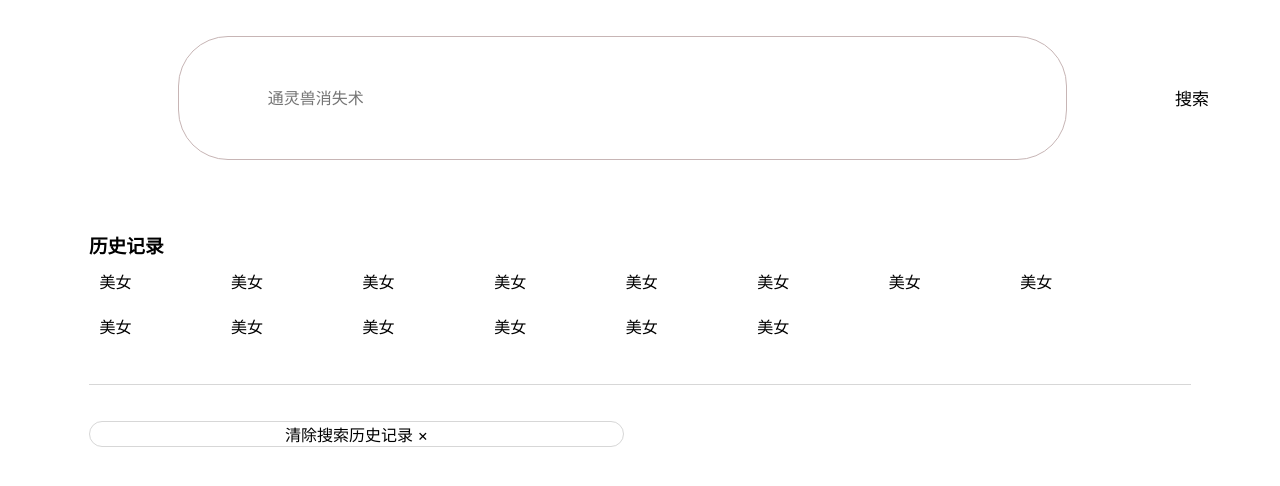
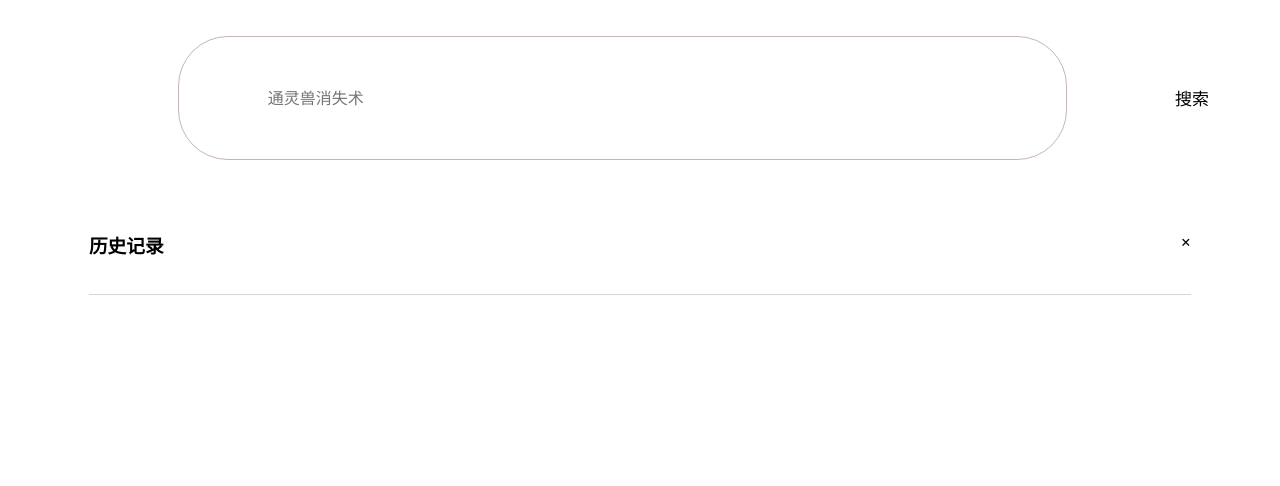
Before and after one commit to WwwanQin/heimanews, a Vue app: page /search in a window 1280 px wide. Shown: the top 486 px of the page. Built offline with nearby package versions, Linux system fonts and the light colour scheme; a small style sheet from the web is missing.

Commit message:
提交搜索页面

```diff
--- a/src/views/Search.vue
+++ b/src/views/Search.vue
@@ -6,46 +6,129 @@
             </div>
             <div class="search">
                 <span class="iconfont iconsearch"></span>
-                <input :placeholder="hotWords" ref="search">
+                <input
+                :placeholder="hotWords"
+                ref="search"
+                type="search"
+                @click="searchHistory"
+                @keyup.enter="searchResult"
+                v-model="value">
             </div>
-            <div class="searchBtn">
+            <div class="searchBtn"
+            @click="searchResult">
                 搜索
             </div>
         </div>
-        <div class="historyLabel">
-            <h3>历史记录</h3>
+        <!-- 展示搜索结果 -->
+        <div class="result-layer" v-if="clearResult">
+            <div class="resultList">
+                <div class="resultItem"
+                v-for="(item,index) in searchList"
+                :key="index">
+                    <postItem1
+                    v-if="item.cover.length == 1 && item.type == 1"
+                    :data = "item"
+                    @click.native="$router.push(`/newsarticledetail/${item.id}`)"
+                    />
+
+                    <postItem2
+                    v-if="item.cover.length >= 3 && item.type == 1"
+                    :data = "item"
+                    @click.native="$router.push(`/newsarticledetail/${item.id}`)"
+                    />
+
+                    <postItem3
+                    v-if="item.type == 2"
+                    :data = "item"
+                    @click.native="$router.push(`/newsvideodetail/${item.id}`)"
+                    />
+                </div>
+            </div>
+        </div>
+        <div class="historyLabel" v-if="clearHistory">
+            <div class="leftLabel">
+                <h3>历史记录</h3>
+                <div @click="removeHistory">×</div>
+            </div>
             <div class="recordList">
-                <div class="recordItem">美女</div>
-                <div class="recordItem">美女</div>
-                <div class="recordItem">美女</div>
-                <div class="recordItem">美女</div>
-                <div class="recordItem">美女</div>
-                <div class="recordItem">美女</div>
-                <div class="recordItem">美女</div>
-                <div class="recordItem">美女</div>
-                <div class="recordItem">美女</div>
-                <div class="recordItem">美女</div>
-                <div class="recordItem">美女</div>
-                <div class="recordItem">美女</div>
-                <div class="recordItem">美女</div>
-                <div class="recordItem">美女</div>
+                <div class="recordItem"
+                v-for="(item,index) in records"
+                :key="index"
+                @click="value = item">
+                    {{ item }}
+                </div>
             </div>
-            <div class="clearRecord">
-                清除搜索历史记录 ×
+            <div class="clearRecord" v-if="clearRecord">
+                清除搜索历史记录
+                <span style="font-size:22px;line-height:22px">×</span>
             </div>
         </div>
     </div>
 </template>
 
 <script>
+import postItem1 from '@/components/postItem1'
+import postItem2 from '@/components/postItem2'
+import postItem3 from '@/components/postItem3'
 export default {
     data(){
         return {
-            hotWords: '通灵兽消失术'
+            hotWords: '通灵兽消失术',
+            value: '',
+            clearRecord: false,
+            clearHistory: true,
+            clearResult: false,
+            records: [],
+            searchList: []
+        }
+    },
+    components:{
+        postItem1,
+        postItem2,
+        postItem3
+    },
+    methods:{
+        searchResult(){
+            this.clearHistory = false;
+            this.clearResult = true;
+            this.records = JSON.parse(localStorage.getItem('records')) || [];
+            this.records.unshift(this.value);
+            this.records = [...new Set(this.records)];
+            localStorage.setItem('records',JSON.stringify(this.records));
+            this.value = '';
+            this.$axios({
+                url:`/post_search`,
+                method:'get',
+                params:{
+                    keyword: this.value,
+                    pageIndex: 1,
+                    pageSize: 20
+                }
+            }).then(res => {
+                let {data:{data}} = res;
+                data.forEach(ele => {
+                    if(ele.cover.length == 3){
+                        ele.posters = ele.cover.map(e => {
+                            return this.$axios.defaults.baseURL + e.url;
+                        }).toString()
+                    }
+                });
+                this.searchList = data;
+            })
+        },
+        searchHistory(){
+            this.clearHistory = true;
+            this.clearResult = false;
+        },
+        removeHistory(){
+            localStorage.removeItem('records');
+            this.records = JSON.parse(localStorage.getItem('records')) || [];
         }
     },
     mounted(){
         this.$refs.search.focus();
+        let records = JSON.parse(localStorage.getItem('records')) || [];
+        this.records = records;
     }
 }
 </script>
@@ -82,6 +165,7 @@ export default {
                     border: 0;
                     outline: none;
                     padding-left: 10 / 360 * 100vw;
+                    width: 85%;
                 }
             }
             .searchBtn{
@@ -99,15 +183,40 @@ export default {
                 text-align: right;
             }
         }
+        .result-layer{
+            position: absolute;
+            display: flex;
+            top: 45 / 360 * 100vw;
+            width: 100%;
+            margin: 0 auto;
+            overflow-y: auto;
+            .resultList{
+                margin: 15 / 360 * 100vw 25 / 360 * 100vw;
+                width: 100%;
+                .resultItem{
+                    display: flex;
+                    align-items: center;
+                    justify-content: space-between;
+                    padding: 10 / 360 * 100vw 0;
+                }
+            }
+        }
         .historyLabel{
             margin: 0 25 / 360 * 100vw;
+            .leftLabel{
+                display: flex;
+                justify-content: space-between;
+            }
             .recordList{
                 display: flex;
                 flex-wrap: wrap;
                 padding-bottom: 10 / 360 * 100vw;
                 border-bottom: 1px solid rgb(215, 215, 215);
                 .recordItem{
-                    flex: 0 0 10%;
+                    display: flex;
+                    align-items: center;
+                    border: 1px solid #cccccc;
+                    padding: 3 / 360 * 100vw;
                     margin: 3 / 360 * 100vw;
                 }
             }
```
